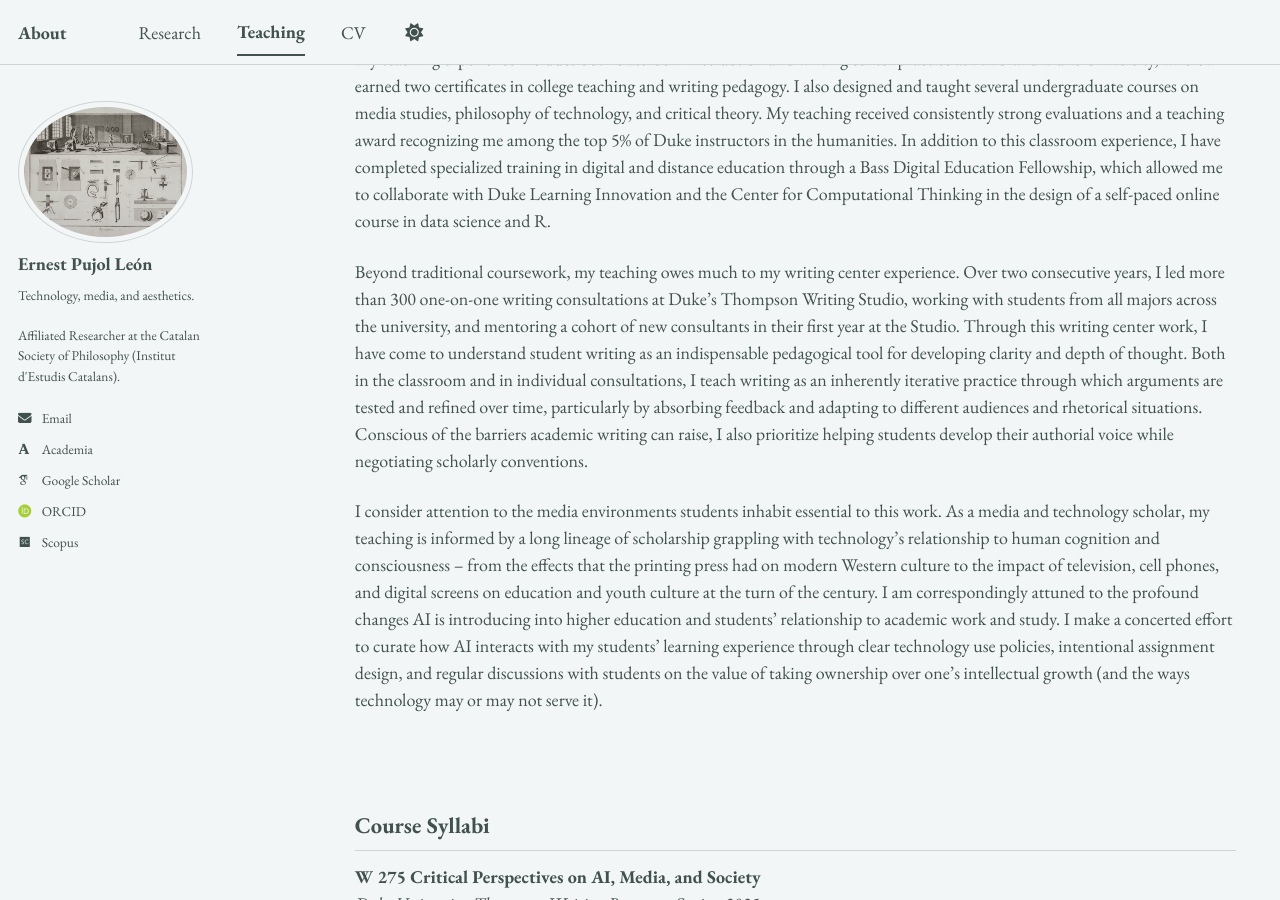
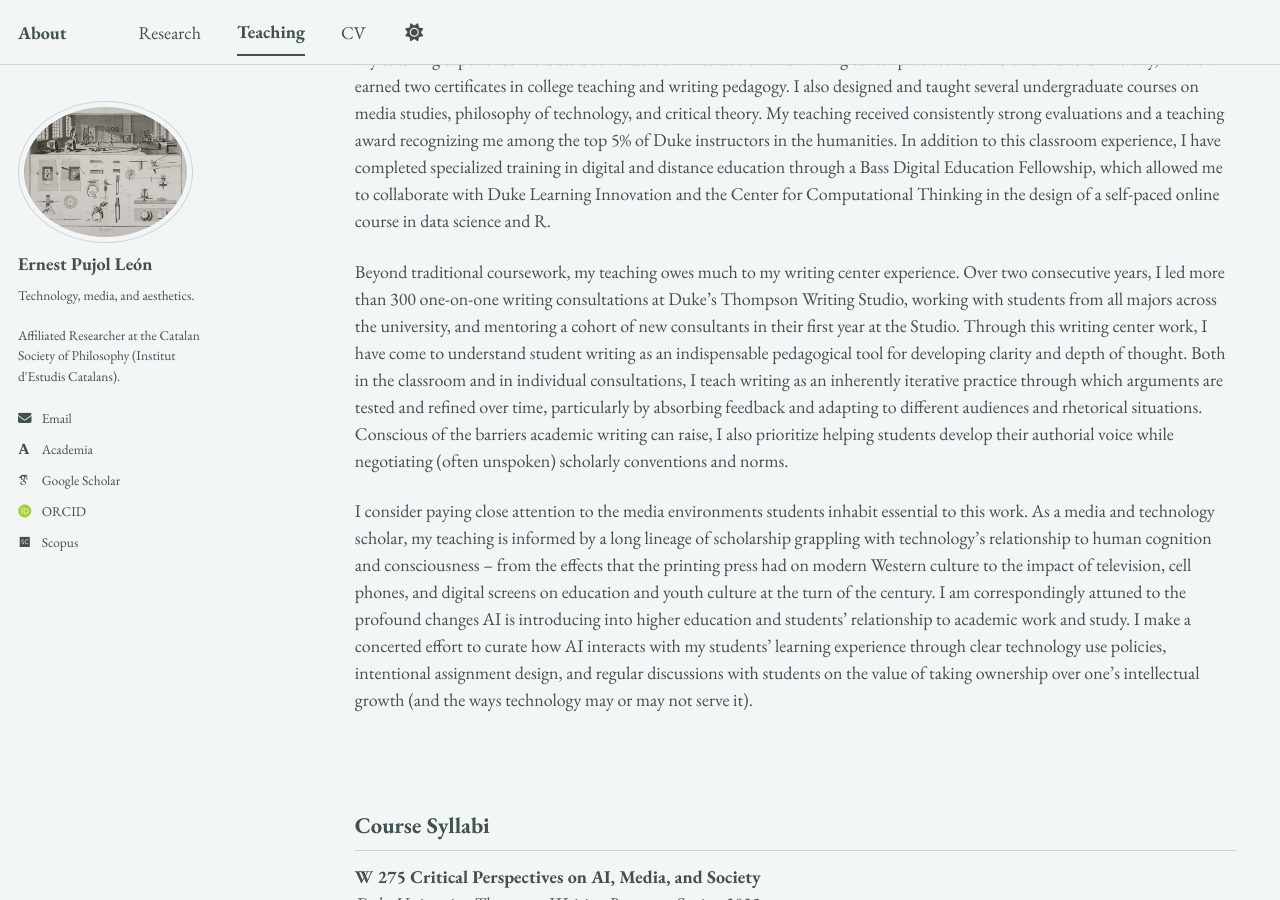
Before and after one commit to epujol90/epujol90.github.io, a Jekyll site: the page built from _pages/teaching.md, in a window 1280 px wide and 900 px high, scrolled down 282 px. Built offline with Jekyll 4.4.1, drawn with Linux system fonts in a browser that asks for light colours; some web fonts are replaced; a script bundle is joined from its source files by our own code; library files that are not in the unit come from our copies.

Commit message:
Update teaching.md

```diff
--- a/_pages/teaching.md
+++ b/_pages/teaching.md
@@ -9,9 +9,9 @@ As a teacher, my main goal is to help students become informed interpreters of t
 
 My teaching experience includes both classroom instruction and writing center practice at NYU and Duke University, where I earned two certificates in college teaching and writing pedagogy. I also designed and taught several undergraduate courses on media studies, philosophy of technology, and critical theory. My teaching received consistently strong evaluations and a teaching award recognizing me among the top 5% of Duke instructors in the humanities. In addition to this classroom experience, I have completed specialized training in digital and distance education through a Bass Digital Education Fellowship, which allowed me to collaborate with Duke Learning Innovation and the Center for Computational Thinking in the design of a self-paced online course in data science and R.
 
-Beyond traditional coursework, my teaching owes much to my writing center experience. Over two consecutive years, I led more than 300 one-on-one writing consultations at Duke's Thompson Writing Studio, working with students from all majors across the university, and mentoring a cohort of new consultants in their first year at the Studio. Through this writing center work, I have come to understand student writing as an indispensable pedagogical tool for developing clarity and depth of thought. Both in the classroom and in individual consultations, I teach writing as an inherently iterative practice through which arguments are tested and refined over time, particularly by absorbing feedback and adapting to different audiences and rhetorical situations. Conscious of the barriers academic writing can raise, I also prioritize helping students develop their authorial voice while negotiating scholarly conventions.
+Beyond traditional coursework, my teaching owes much to my writing center experience. Over two consecutive years, I led more than 300 one-on-one writing consultations at Duke's Thompson Writing Studio, working with students from all majors across the university, and mentoring a cohort of new consultants in their first year at the Studio. Through this writing center work, I have come to understand student writing as an indispensable pedagogical tool for developing clarity and depth of thought. Both in the classroom and in individual consultations, I teach writing as an inherently iterative practice through which arguments are tested and refined over time, particularly by absorbing feedback and adapting to different audiences and rhetorical situations. Conscious of the barriers academic writing can raise, I also prioritize helping students develop their authorial voice while negotiating (often unspoken) scholarly conventions and norms.
 
-I consider attention to the media environments students inhabit essential to this work. As a media and technology scholar, my teaching is informed by a long lineage of scholarship grappling with technology’s relationship to human cognition and consciousness -- from the effects that the printing press had on modern Western culture to the impact of television, cell phones, and digital screens on education and youth culture at the turn of the century. I am correspondingly attuned to the profound changes AI is introducing into higher education and students’ relationship to academic work and study. I make a concerted effort to curate how AI interacts with my students’ learning experience through clear technology use policies, intentional assignment design, and regular discussions with students on the value of taking ownership over one’s intellectual growth (and the ways technology may or may not serve it).
+I consider paying close attention to the media environments students inhabit essential to this work. As a media and technology scholar, my teaching is informed by a long lineage of scholarship grappling with technology’s relationship to human cognition and consciousness -- from the effects that the printing press had on modern Western culture to the impact of television, cell phones, and digital screens on education and youth culture at the turn of the century. I am correspondingly attuned to the profound changes AI is introducing into higher education and students’ relationship to academic work and study. I make a concerted effort to curate how AI interacts with my students’ learning experience through clear technology use policies, intentional assignment design, and regular discussions with students on the value of taking ownership over one’s intellectual growth (and the ways technology may or may not serve it).
 <br>
 <br>
 <br>
```
